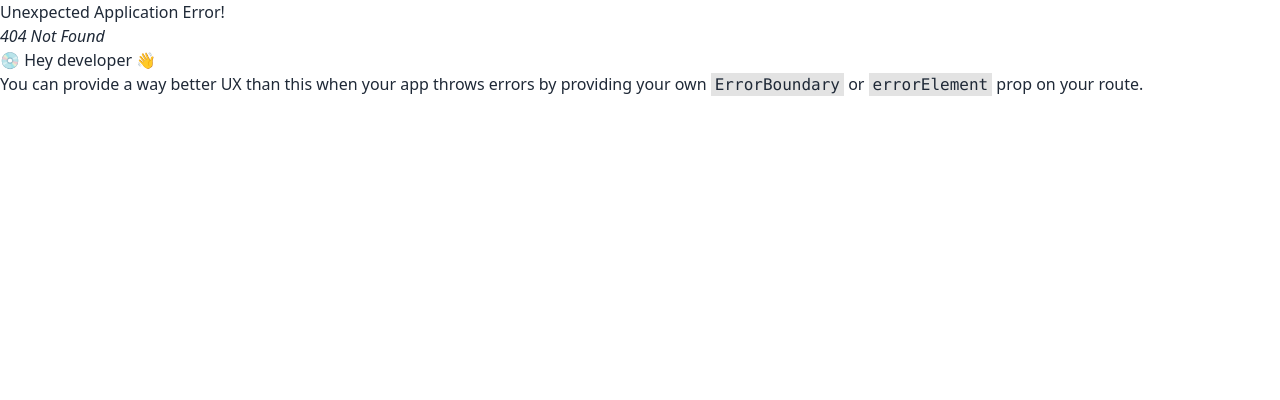
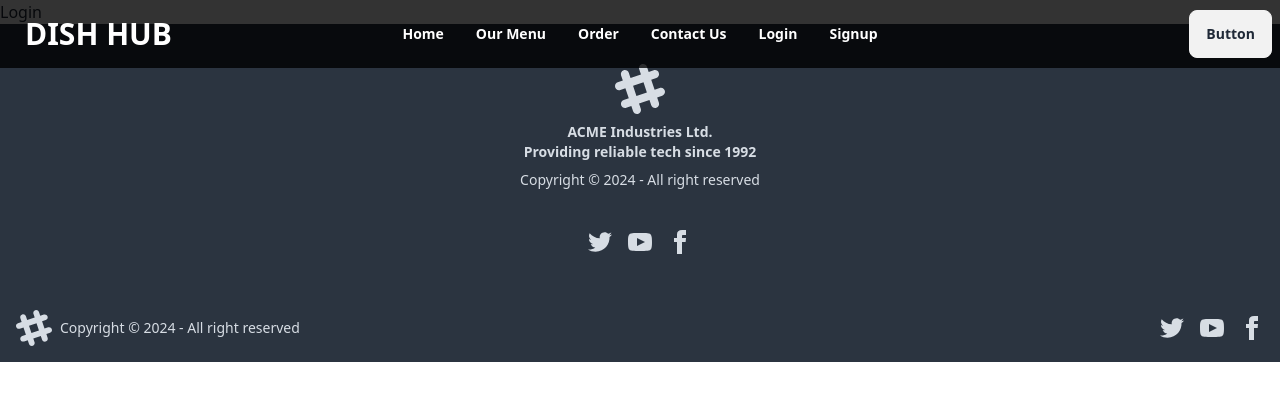
Before and after one commit to nafim191119/dish-hub, a React (Vite) app: page /login in a window 1280 px wide. Before the commit this address had no page. Shown: the top 400 px of the page. Built offline with nearby package versions, Linux system fonts and the light colour scheme.

Commit message:
security added

```diff
--- a/src/Pages/Contact/Contact/Contact.jsx
+++ b/src/Pages/Contact/Contact/Contact.jsx
@@ -1,11 +1,15 @@
 import Cover from "../../Shared/Cover/Cover";
 import contactImg from "../../../assets/contact/banner.jpg"
 import SectionTitle from "../../../Components/SectionTitle/SectionTitle";
+import { Helmet } from "react-helmet";
 
 
 const Contact = () => {
     return (
         <div>
+            <Helmet>
+                <title>Dish Hub | Contact</title>
+            </Helmet>
             <Cover img={contactImg} title={"Contact Us"} subTitle={"Let's Start a Conversation"}></Cover>
             <SectionTitle heading={"Our Location"} subHeading={"Visit Us"}></SectionTitle>
             <div className="flex gap-4 my-12 justify-center items-center">
@@ -13,8 +17,13 @@ const Contact = () => {
                     <div className="card-body text-white">
                         <p className="card-title">Phone logo</p>
                         <p className="text-center text-3xl font-bold uppercase">Phone</p>
-                        <div className="card-actions justify-center">
-                            <h1 className="my-8">+8801844662344</h1>
+                        <div className="my-8">
+                            <div className="card-actions justify-center">
+                                <h1 className="">+8801844662344</h1>
+                            </div>
+                            <div className="card-actions justify-center">
+                                <h1 className="">xyz@gmail.com</h1>
+                            </div>
                         </div>
                     </div>
                 </div>
@@ -22,8 +31,13 @@ const Contact = () => {
                     <div className="card-body text-white">
                         <p className="card-title">Location logo</p>
                         <p className="text-center text-3xl font-bold uppercase">Location</p>
-                        <div className="card-actions justify-center">
-                            <h1 className="my-8">XYZ</h1>
+                        <div className="my-8">
+                            <div className="card-actions justify-center">
+                                <h1 className="">XYZ</h1>
+                            </div>
+                            <div className="card-actions justify-center">
+                                <h1 className="">XYZ </h1>
+                            </div>
                         </div>
                     </div>
                 </div>
--- /dev/null
+++ b/src/Pages/LogIn/LogIn/LogIn.jsx
@@ -0,0 +1,14 @@
+import { Helmet } from "react-helmet";
+
+const LogIn = () => {
+    return (
+        <div>
+            <Helmet>
+                <title>Dish Hub | LogIn</title>
+            </Helmet>
+            <h1>Login</h1>
+        </div>
+    );
+};
+
+export default LogIn;
--- a/src/Pages/OrderFood/OrderFood/OrderFood.jsx
+++ b/src/Pages/OrderFood/OrderFood/OrderFood.jsx
@@ -5,6 +5,7 @@ import 'react-tabs/style/react-tabs.css';
 import { useState } from "react";
 import useMenu from "../../../hooks/usehooks";
 import OrderTab from "../OrderTab/OrderTab";
+import { Helmet } from "react-helmet";
 
 const OrderFood = () => {
     const [tabIndex, setTabIndex] = useState(0);
@@ -17,6 +18,9 @@ const OrderFood = () => {
 
     return (
         <div>
+            <Helmet>
+                <title>Dish Hub | Order</title>
+            </Helmet>
             <Cover img={orderImg} title={"Order"} subTitle={"What you looking for?"}></Cover>
             <div className="flex justify-center">
                 <Tabs defaultIndex={tabIndex} onSelect={(index) => setTabIndex(index)}>
--- a/src/Pages/Shared/Bar/Bar.jsx
+++ b/src/Pages/Shared/Bar/Bar.jsx
@@ -15,6 +15,8 @@ const Bar = () => {
                             <li><Link to='/menu'>Our Menu</Link></li>
                             <li><Link to='/order'>Order</Link></li>
                             <li><Link to='/contact'>Contact Us</Link></li>
+                            <li><Link to='/login'>Login</Link></li>
+                            <li><Link to='/signup'>Signup</Link></li>
 
                         </ul>
                     </div>
@@ -26,6 +28,8 @@ const Bar = () => {
                         <li><Link to='/menu'>Our Menu</Link></li>
                         <li><Link to='/order'>Order</Link></li>
                         <li><Link to='/contact'>Contact Us</Link></li>
+                        <li><Link to='/login'>Login</Link></li>
+                        <li><Link to='/signup'>Signup</Link></li>
                     </ul>
                 </div>
                 <div className="navbar-end">
--- /dev/null
+++ b/src/Pages/SignIn/SignIn/SignIn.jsx
@@ -0,0 +1,14 @@
+import { Helmet } from "react-helmet";
+
+const SignIn = () => {
+    return (
+        <div>
+            <Helmet>
+                <title>Dish Hub | SignUp</title>
+            </Helmet>
+            <h1>SignUp</h1>
+        </div>
+    );
+};
+
+export default SignIn;
```
Also changed, not shown: src/Router/Routes.jsx (+12 -1 lines).
